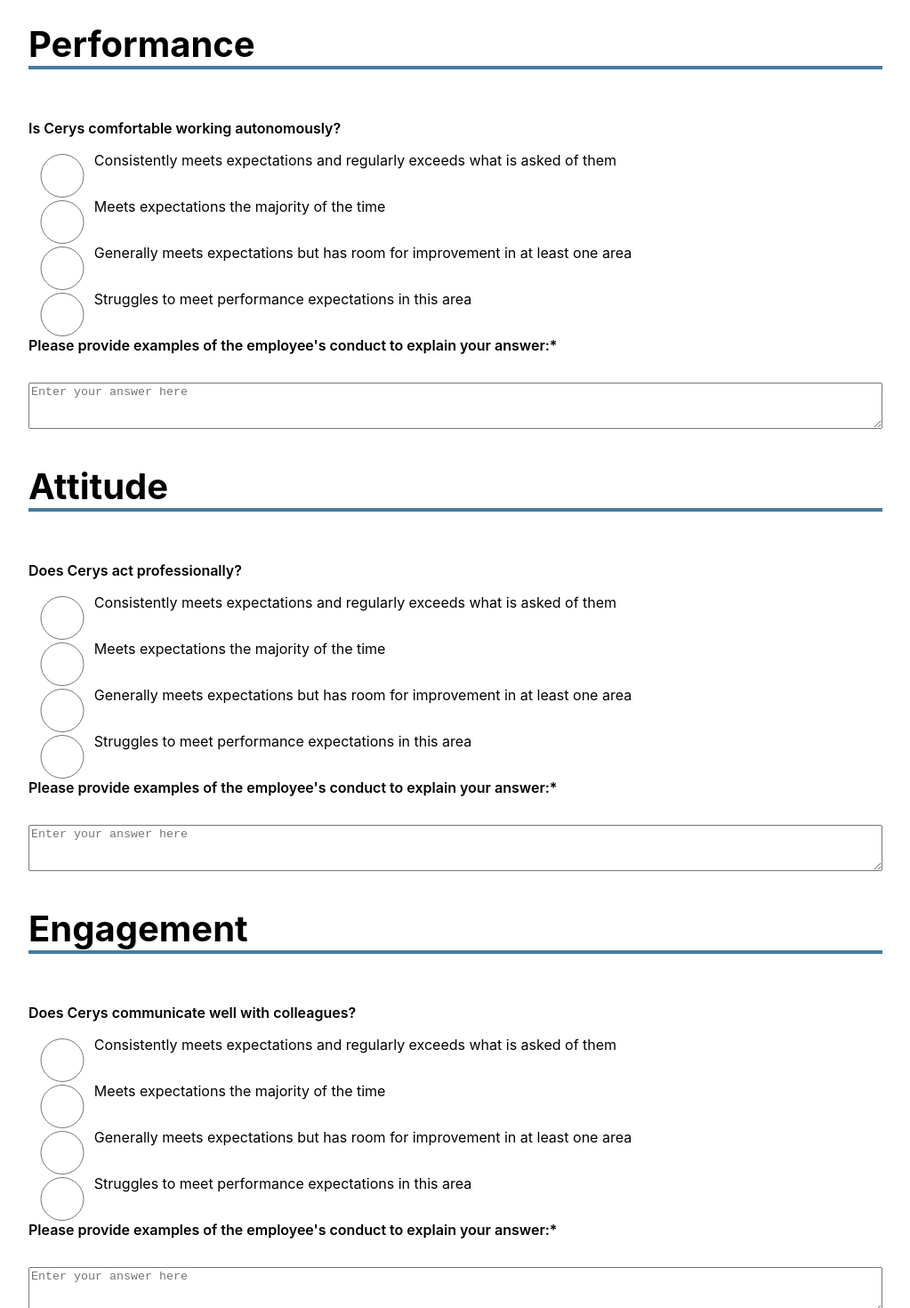
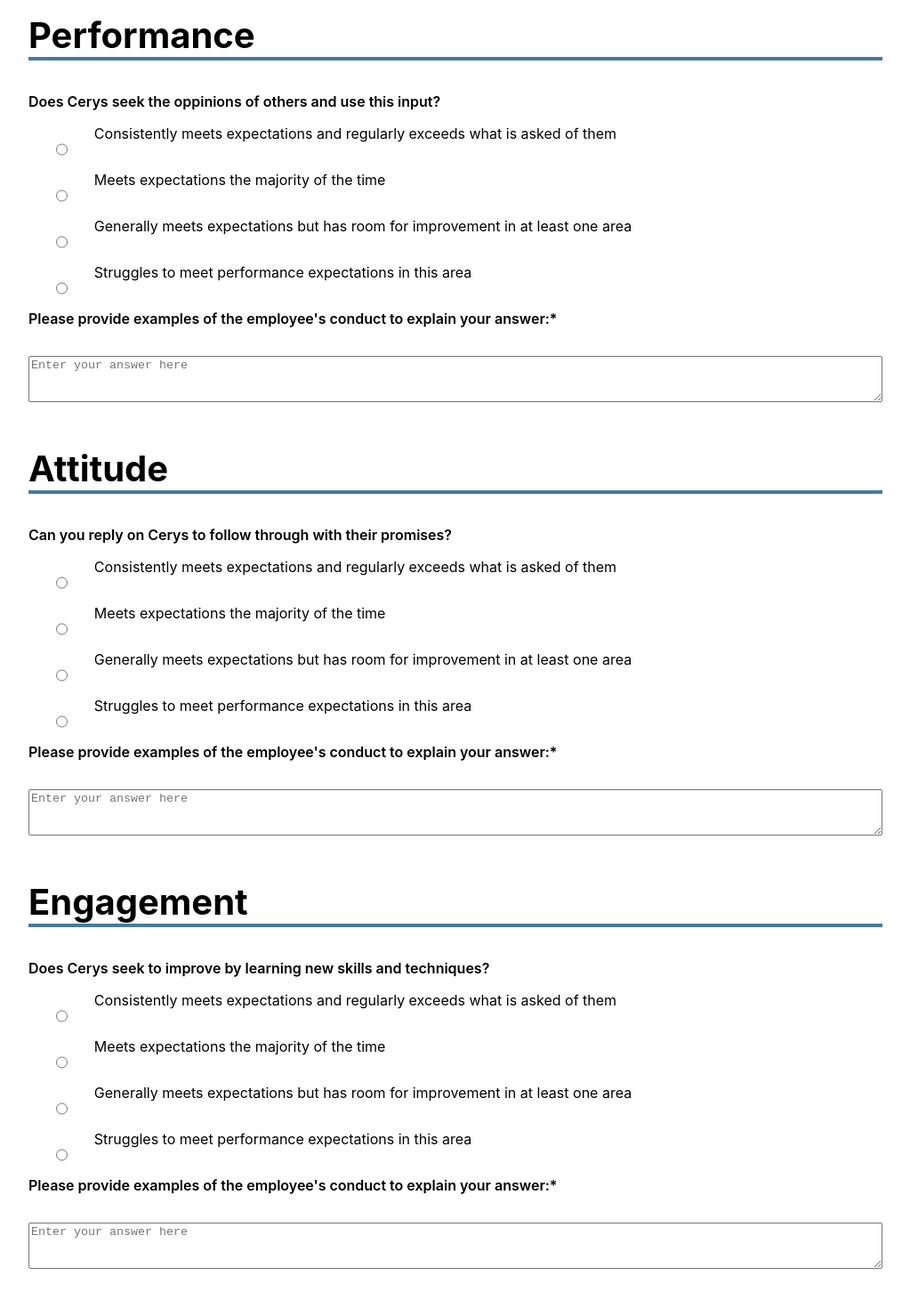
Before and after one commit to muskanyounot/AppraisalsApp2, a React (Create React App) app: page /answers in a window 1280 px wide. Shown: the part 820-2290 px from the top of the page at 89% size, without its empty margins (128-1151 px from the left). Built offline with nearby package versions, Linux system fonts and the light colour scheme.

Commit message:
answer list populated via props

```diff
--- a/src/App.jsx
+++ b/src/App.jsx
@@ -15,6 +15,28 @@ export const App = () => {
 
   const [theme, setTheme] = useState(lightTheme);
 
+  // Four arrays of strings for the four question categories (manually set for now; will eventually be drawn from server)
+  const [customerQs, setCustomerQs] = useState([
+//    "Does Cerys communicate well with customers?",
+    "Does Cerys treat others respectfully?"
+  ])
+  const [performanceQs, setPerformanceQs] = useState([
+    // "Does Cerys ask questions to evaluate issues?",
+    // "Are Cerys' solutions to problems and challenges clear and effective?",
+    // "Is Cerys able to work autonomously?",
+    "Does Cerys seek the oppinions of others and use this input?"
+  ])
+  const [attitudeQs, setAttitudeQs] = useState([
+    // "Does Cerys act professionally?",
+    // "Does Cerys motivate others to reach goals?",
+    "Can you reply on Cerys to follow through with their promises?"
+  ])
+  const [engagementQs, setEngagementQs] = useState([
+    // "Does Cerys communicate well with supervisors?",
+    "Does Cerys seek to improve by learning new skills and techniques?"
+  ])
+  // TO DO: When a respondent visits the AnswersPage, their link will need to indicate who's appraisal they're completing
+
   const handleChange= (newTheme) => {
     setTheme(newTheme);
   }
@@ -30,7 +52,7 @@ export const App = () => {
             )} />
 
             <Route exact path="/answers" render={(props) => (
-              <AnswersPage {...props} theme={theme}/>
+              <AnswersPage {...props} customerQs={customerQs} performanceQs={performanceQs} attitudeQs={attitudeQs} engagementQs={engagementQs} theme={theme}/>
             )} />
 
             <Route exact path="/closedappraisals" render={(props) => (
--- a/src/components/GeneratedForm/GeneratedForm.jsx
+++ b/src/components/GeneratedForm/GeneratedForm.jsx
@@ -1,7 +1,15 @@
 import React from 'react';
 import styles from './GeneratedForm.module.scss';
+import QuestionCard from '../QuestionCard';
 
-const GeneratedForm = () => {
+const GeneratedForm = (props) => {
+
+    const questionLists = props
+
+    const getCardJSX = (question, index, nameStub) => (
+        <QuestionCard question={question} radioName={`${nameStub}${index}`}/>
+    )
+
     return (
         <div>
             <div>
@@ -18,64 +26,17 @@ const GeneratedForm = () => {
             </div>
             <div className={styles.allQuestions}>
                 <h3 className={styles.pillar}>Customers</h3>
-                <div className={styles.questionBox}>
-                    <p className={styles.question}>Does Cerys communicate well with customers?</p>
-                    <input type="radio" id="1.1" value="1.1"/>
-                    <label for="1.1">Consistently meets expectations and regularly exceeds what is asked of them</label>
-                    <input type="radio" id="1.2" value="1.2"/>
-                    <label for="1.2">Meets expectations the majority of the time</label>
-                    <input type="radio" id="1.3" value="1.3"/>
-                    <label for="1.3">Generally meets expectations but has room for improvement in at least one area</label>
-                    <input type="radio" id="1.4" value="1.4"/>
-                    <label for="1.4">Struggles to meet performance expectations in this area</label>
-                    <label className={styles.exampleQuestion} for="1.5">Please provide examples of the employee's conduct to explain your answer:*</label>
-                    <textarea className={styles.exampleTextbox} type="text" id="1.5" placeholder="Enter your answer here"></textarea>
-                </div>
+                {questionLists.customerQs.map(function(question, index){return getCardJSX(question, index, "customers")})}
 
                 <h3 className={styles.pillar}>Performance</h3>
-                <div className={styles.questionBox}>
-                    <p className={styles.question}>Is Cerys comfortable working autonomously?</p>
-                    <input type="radio" id="2.1" value="2.1"/>
-                    <label for="2.1">Consistently meets expectations and regularly exceeds what is asked of them</label>
-                    <input type="radio" id="2.2" value="2.2"/>
-                    <label for="2.2">Meets expectations the majority of the time</label>
-                    <input type="radio" id="2.3" value="2.3"/>
-                    <label for="2.3">Generally meets expectations but has room for improvement in at least one area</label>
-                    <input type="radio" id="2.4" value="2.4"/>
-                    <label for="2.4">Struggles to meet performance expectations in this area</label>
-                    <label className={styles.exampleQuestion} for="2.5">Please provide examples of the employee's conduct to explain your answer:*</label>
-                    <textarea className={styles.exampleTextbox} type="text" id="2.5" placeholder="Enter your answer here"></textarea>
-                </div>
+                {questionLists.performanceQs.map(function(question, index){return getCardJSX(question, index, "performance")})}
 
                 <h3 className={styles.pillar}>Attitude</h3>
-                <div className={styles.questionBox}>
-                    <p className={styles.question}>Does Cerys act professionally?</p>
-                    <input type="radio" id="3.1" value="3.1"/>
-                    <label for="3.1">Consistently meets expectations and regularly exceeds what is asked of them</label>
-                    <input type="radio" id="3.2" value="3.2"/>
-                    <label for="3.2">Meets expectations the majority of the time</label>
-                    <input type="radio" id="3.3" value="3.3"/>
-                    <label for="3.3">Generally meets expectations but has room for improvement in at least one area</label>
-                    <input type="radio" id="3.4" value="3.4"/>
-                    <label for="3.4">Struggles to meet performance expectations in this area</label>
-                    <label className={styles.exampleQuestion} for="3.5">Please provide examples of the employee's conduct to explain your answer:*</label>
-                    <textarea className={styles.exampleTextbox} type="text" id="3.5" placeholder="Enter your answer here"></textarea>
-                </div>
+                {questionLists.attitudeQs.map(function(question, index){return getCardJSX(question, index, "attitude")})}
 
                 <h3 className={styles.pillar}>Engagement</h3>
-                <div className={styles.questionBox}>
-                    <p className={styles.question}>Does Cerys communicate well with colleagues?</p>
-                    <input type="radio" id="4.1" value="4.1"/>
-                    <label for="4.1">Consistently meets expectations and regularly exceeds what is asked of them</label>
-                    <input type="radio" id="4.2" value="4.2"/>
-                    <label for="4.2">Meets expectations the majority of the time</label>
-                    <input type="radio" id="4.3" value="4.3"/>
-                    <label for="4.3">Generally meets expectations but has room for improvement in at least one area</label>
-                    <input type="radio" id="4.4" value="4.4"/>
-                    <label for="4.4">Struggles to meet performance expectations in this area</label>
-                    <label className={styles.exampleQuestion} for="4.5">Please provide examples of the employee's conduct to explain your answer:*</label>
-                    <textarea className={styles.exampleTextbox} type="text" id="4.5" placeholder="Enter your answer here"></textarea>
-                </div>
+                {questionLists.engagementQs.map(function(question, index){return getCardJSX(question, index, "engagement")})}
+
                 <button className={styles.submitFormButton}>
                     Submit
                 </button>
--- a/src/components/GeneratedForm/GeneratedForm.module.scss
+++ b/src/components/GeneratedForm/GeneratedForm.module.scss
@@ -2,7 +2,7 @@
     height: 20vh;
     display: flex;
     justify-content: space-between;
-    margin-bottom: 10px;
+    margin-bottom: 50px;
 
     .formTitle {
         height: 20vh;
@@ -34,6 +34,8 @@
         width: 75%;
         border-bottom: 4px solid #457B9D;
         font-size: 40px;
+        margin: 0px;
+        margin-bottom: 20px;
     }
 
     .questionBox {
--- /dev/null
+++ b/src/components/QuestionCard/QuestionCard.jsx
@@ -0,0 +1,22 @@
+import React from 'react';
+import styles from './QuestionCard.module.scss';
+
+const QuestionCard = (props) => {
+    return (
+        <div className={styles.questionBox}>
+        <p className={styles.question}>{props.question}</p>
+        <input className={styles.radio} name={props.radioName} type="radio" id="1.1" value="1.1"/>
+        <label for="1.1">Consistently meets expectations and regularly exceeds what is asked of them</label>
+        <input className={styles.radio} name={props.radioName} type="radio" id="1.2" value="1.2"/>
+        <label for="1.2">Meets expectations the majority of the time</label>
+        <input className={styles.radio} name={props.radioName} type="radio" id="1.3" value="1.3"/>
+        <label for="1.3">Generally meets expectations but has room for improvement in at least one area</label>
+        <input className={styles.radio} name={props.radioName} type="radio" id="1.4" value="1.4"/>
+        <label for="1.4">Struggles to meet performance expectations in this area</label>
+        <label className={styles.exampleQuestion} for="1.5">Please provide examples of the employee's conduct to explain your answer:*</label>
+        <textarea className={styles.exampleTextbox} type="text" id="1.5" placeholder="Enter your answer here"></textarea>
+        </div>
+        )
+    }
+
+export default QuestionCard;
--- /dev/null
+++ b/src/components/QuestionCard/QuestionCard.module.scss
@@ -0,0 +1,29 @@
+.questionBox {
+    display: grid;
+    grid-template-columns: 1fr 12fr;
+    grid-template-rows: repeat(7, 1fr);
+    width: 75%;
+    padding-bottom: 50px;
+
+    .radio {
+        justify-self: center;
+        margin-top: 4px;
+    }
+
+    .question {
+        grid-row: 1;
+        grid-column: 1 / 3;
+        font-weight: 600;
+    }
+
+    .exampleQuestion{
+        grid-row: 6;
+        grid-column: 1 / 3;
+        font-weight: 600;
+    }
+
+    .exampleTextbox{
+        grid-row: 7;
+        grid-column: 1 / 3;
+    }
+}
--- /dev/null
+++ b/src/components/QuestionCard/index.js
@@ -0,0 +1,2 @@
+import QuestionCard from './QuestionCard';
+export default QuestionCard;
--- a/src/pages/AnswersPage.jsx
+++ b/src/pages/AnswersPage.jsx
@@ -3,11 +3,11 @@ import Navbar from '../components/Navbar';
 import GeneratedForm from '../components/GeneratedForm';
 
 
-const AnswersPage = () => {
+const AnswersPage = (props) => {
     return (
         <>
         <Navbar />
-        <GeneratedForm />
+        <GeneratedForm customerQs={props.customerQs} performanceQs={props.performanceQs} attitudeQs={props.attitudeQs} engagementQs={props.engagementQs}/>
         </>
     );
 };
```
